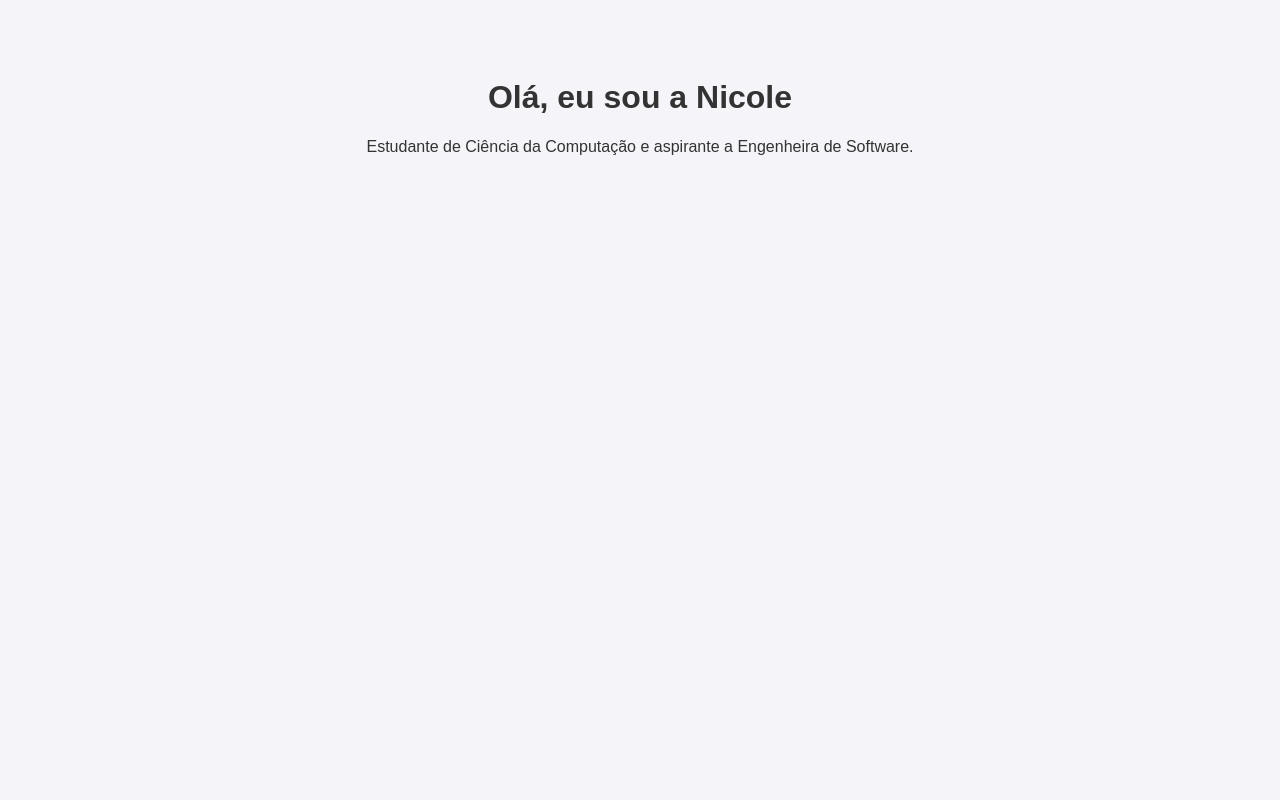
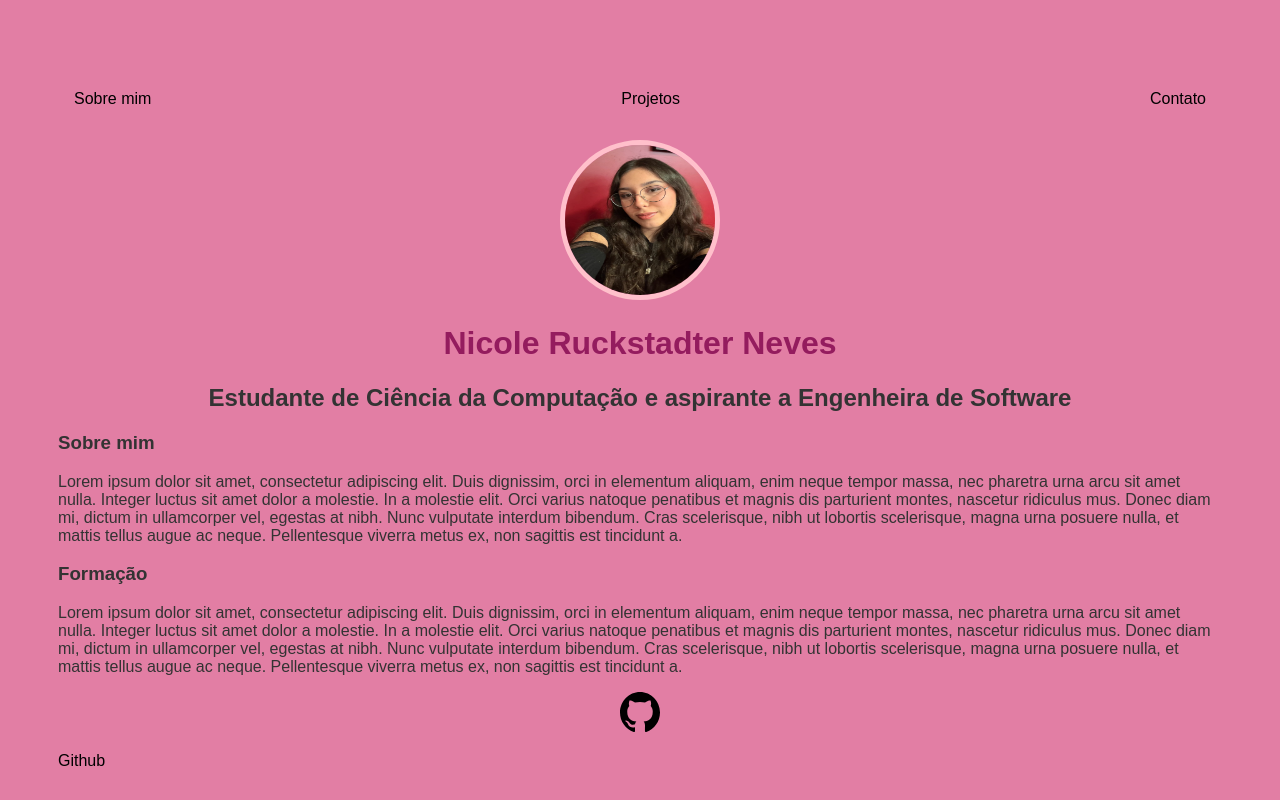
Before and after one commit to nicole-neves/meu-site-pessoal, a plain HTML site: page index.html in a window 1280 px wide. Drawn offline with Linux system fonts and the light colour scheme.

Commit message:
feat: adicionar estilo

```diff
--- a/index.html
+++ b/index.html
@@ -6,7 +6,67 @@
     <link rel="stylesheet" href="style.css">
 </head>
 <body>
-    <h1>Olá, eu sou a Nicole</h1>
-    <p>Estudante de Ciência da Computação e aspirante a Engenheira de Software.</p>
+    <div class="container">
+        <nav>
+            <ul>
+                <li>
+                    <a href="index.html" > Sobre mim </a>
+                </li>
+                <li>
+                    <a href="index.html" > Projetos </a>
+                </li>
+                <li>
+                    <a href="index.html"> Contato </a>
+                </li>
+            </ul>
+        </nav>
+        <header>
+            <div class="center">
+                <img src="./img/Nicole.png">
+            </div>
+            <h1>Nicole Ruckstadter Neves</h1>
+            <h2>Estudante de Ciência da Computação e aspirante a Engenheira de Software</h2>
+        </header>
+
+        <main>
+            <section>
+                <h3>Sobre mim</h3>
+                <p>
+                    Lorem ipsum dolor sit amet, consectetur adipiscing
+                    elit. Duis dignissim, orci in elementum aliquam,
+                    enim neque tempor massa, nec pharetra urna arcu sit
+                    amet nulla. Integer luctus sit amet dolor a molestie.
+                    In a molestie elit. Orci varius natoque penatibus et
+                    magnis dis parturient montes, nascetur ridiculus mus.
+                    Donec diam mi, dictum in ullamcorper vel, egestas at
+                    nibh. Nunc vulputate interdum bibendum. Cras scelerisque, nibh ut lobortis scelerisque, magna urna
+                    posuere nulla, et mattis tellus augue ac neque.
+                    Pellentesque viverra metus ex, non sagittis est tincidunt a.
+                </p>
+            </section>
+            <section>
+                <h3>Formação</h3>
+                <p>
+                    Lorem ipsum dolor sit amet, consectetur adipiscing
+                    elit. Duis dignissim, orci in elementum aliquam,
+                    enim neque tempor massa, nec pharetra urna arcu sit
+                    amet nulla. Integer luctus sit amet dolor a molestie.
+                    In a molestie elit. Orci varius natoque penatibus et
+                    magnis dis parturient montes, nascetur ridiculus mus.
+                    Donec diam mi, dictum in ullamcorper vel, egestas at
+                    nibh. Nunc vulputate interdum bibendum. Cras scelerisque,
+                    nibh ut lobortis scelerisque, magna urna posuere nulla,
+                    et mattis tellus augue ac neque. Pellentesque viverra
+                    metus ex, non sagittis est tincidunt a.
+                </p>
+            </section>
+        </main>
+        <footer>
+            <a href="https://github.com/nicole-neves" target="_blank" rel="noopener noreferrer">
+                <img src="./img/github-142-svgrepo-com.svg">
+                <p>Github</p>
+            </a>
+        </footer>
+    </div>
 </body>
 </html>
--- a/style.css
+++ b/style.css
@@ -1,7 +1,47 @@
 body {
-    font-family: Arial, sans-serif;
-    background-color: #f4f4f9;
+    font-family: Arial, Helvetica, sans-serif;
+    background-color: #e27ea4;
     color: #333;
     text-align: center;
     padding-top: 50px;
 }
+ul {
+    display: flex;
+    justify-content: space-between;
+    list-style-type: none;
+    align-items: center;
+    padding: 16px;
+}
+a {
+    color: black;
+    text-decoration: none;
+}
+header img {
+    width: 150px;
+    height: 150px;
+    border-radius: 50%;
+    border: 5px solid pink;
+}
+.center {
+    text-align: center;
+}
+h1 {
+    color: rgb(148, 28, 94)
+}
+h3{
+    text-align: left;
+}
+p {
+    text-align: left;
+}
+footer img {
+    width: 40px;
+    height: 40px;
+    text-align: left;
+}
+.container {
+    padding: 0px 50px;
+}
+nav a:hover {
+    color: pink;
+}
```
Also changed, not shown: contact.html (added, +1 -0 lines), project.html (added, +25 -0 lines), img/Nicole.png (added), img/github-142-svgrepo-com.svg (added).
